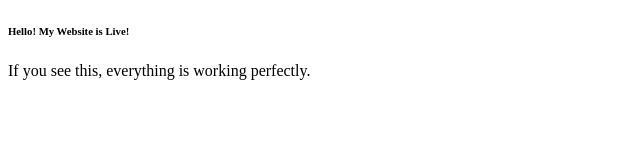
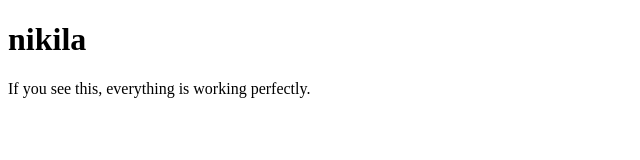
Before and after one commit to nsonline77-a11y/my-first-web, a plain HTML site: page index.html in a window 1280 px wide. Shown: the whole page, without its empty margins (0-640 px from the left). Drawn offline with Linux system fonts and the light colour scheme.

Commit message:
Update message

```diff
--- a/index.html
+++ b/index.html
@@ -4,7 +4,7 @@
     <title>My First Web</title>
 </head>
 <body>
-    <h6>Hello! My Website is Live!</h6>
+    <h1>nikila </h1>
     <p>If you see this, everything is working perfectly.</p>
 </body>
 </html>
```
